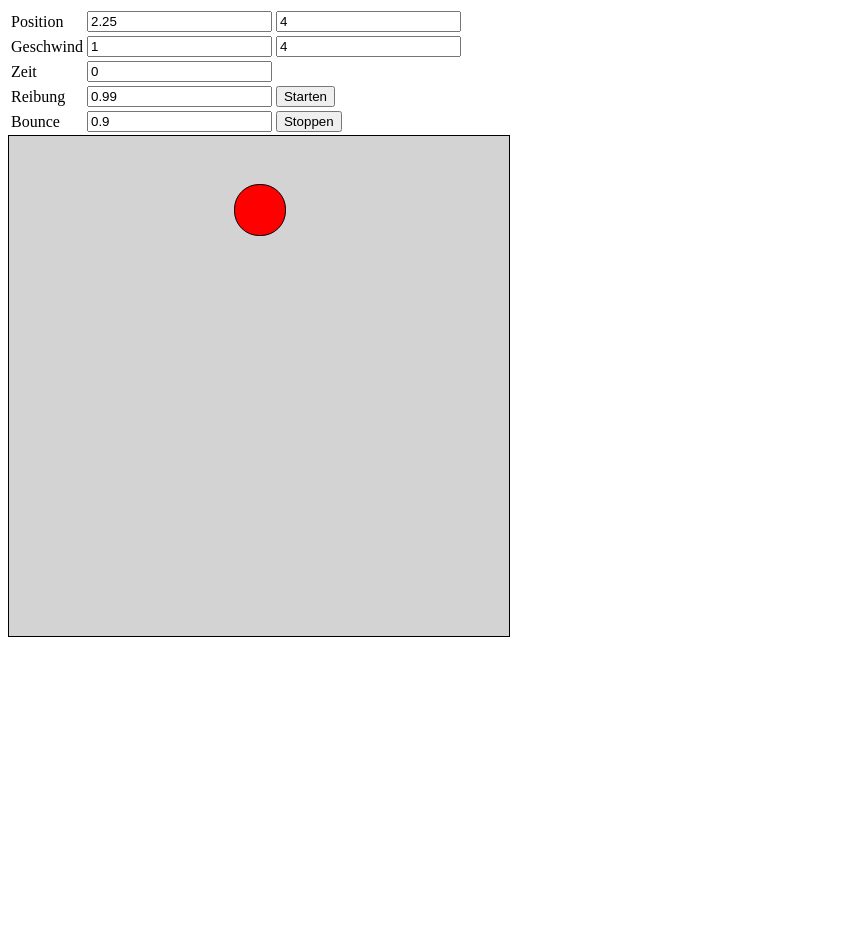
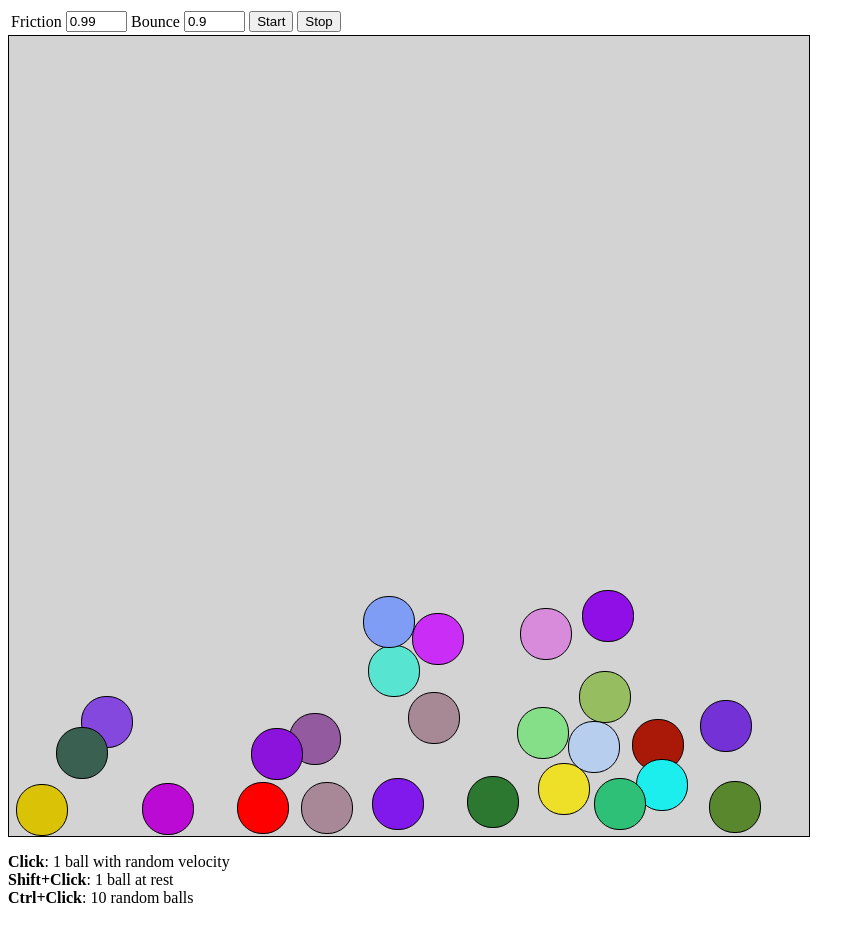
Before and after one commit to elor/nbody, a plain HTML site: page index.html in a window 1280 px wide. Shown: the whole page, without its empty margins (0-865 px from the left). Before the commit the page ends 800 px from the top, so only its background shows below. Drawn offline with Linux system fonts and the light colour scheme.

Commit message:
overdrive!

```diff
--- a/index.html
+++ b/index.html
@@ -9,35 +9,22 @@
 <form>
 	<table>
 		<tr>
-			<td>Position</td>
-			<td><input type="text" value="4.0" id="x" /></td>
-			<td><input type="text" value="4.0" id="y" /></td>
-		</tr>
-		<tr>
-			<td>Geschwind</td>
-			<td><input type="text" value="4.0" id="vx" /></td>
-			<td><input type="text" value="4.0" id="vy" /></td>
-		</tr>
-		<tr>
-			<td>Zeit</td>
-			<td><input type="text" value="4.0" id="time" /></td>
-			<td></td>
-		</tr>
-
-		<tr>
-			<td>Reibung</td>
+			<td>Friction</td>
 			<td><input type="text" value="4.0" id="friction" /></td>
-			<td><button id="start"> Starten </button></td>
-		</tr>
-		<tr>
 			<td>Bounce</td>
 			<td><input type="text" value="4.0" id="bounce" /></td>
-			<td><button id="stop"> Stoppen </button></td>
+			<td><button id="start">Start</button></td>
+			<td><button id="stop">Stop</button></td>
 		</tr>
 	<table>
 </form>
 <div id="plot">
 </div>
+<p>
+  <b>Click</b>: 1 ball with random velocity<br>
+  <b>Shift+Click</b>: 1 ball at rest<br>
+  <b>Ctrl+Click</b>: 10 random balls
+</p>
 <script src="jquery.min.js"></script>
 <script src="main.js"></script>
 </body>
--- a/main.js
+++ b/main.js
@@ -1,27 +1,18 @@
 $(function($){
-	var $x, $vx, $t, $ball, $plot, $y, $vy, $balls, x, y, vy, vx, g, t, interval, date, width, height, ballsize,friction, bounce, state;
-
-	$x = $('#x');
-	$vx = $('#vx');
-        $t = $('#time');
-        $y = $('#y');
-	$vy = $('#vy');
+	  var $ball, $plot, g, t, interval, date, width, height, ballsize, friction, bounce, state;
 
 	  $plot = $('#plot');
 	  $ball = $('<div>');
     $plot.append($ball);
 
 	  ballsize = $ball.width() / 100;
+    ballsize2 = ballsize*ballsize;
 	  width = $plot.width() / 100;
 	  height = $plot.height() / 100;
 
-	x = 2.25;
-	vx = 1;
-        y = 4;
-        vy = 4;
+    state = [];
 
-	state = [x, vx, y, vy];
-	$balls = [$ball];
+    window.State = state
 
 	  friction = 0.99;
     bounce = 0.9;
@@ -31,124 +22,153 @@ $(function($){
 	  interval = undefined;
 
 	  function update(){
-		var newdate, dt, ballid;
+		    var newdate, dt, steps, i;
 
 		    newdate = (new Date()).getTime();
 		    dt = (newdate - date) / 1000;
+        if (dt > 0.1) {
+            dt = 0.1;
+        }
 		    date = newdate;
 
-		for (ballid = 0; ballid < $balls.length; ballid += 1) {
-			selectBall(ballid);
-			collisionCheck();
-
-			y = y + dt* vy;
-	                vy= vy +dt * g;
-			x = x + dt * vx;
-	                t = t + dt;
-
-			saveBall(ballid);
+        steps = 10;
+        for (i = 0; i < steps; i += 1) {
+            ballphysics(dt/steps);
         }
 
 		    displayUpdate();
 	  }
 
-	function collisionCheck() {
-		collisionCheckTop();
-		collisionCheckBottom();
-		collisionCheckLeft();
-		collisionCheckRight();
+    function ballphysics(dt) {
+        var rate = new Array(state.length);
+
+        for (i = 0; i < state.length; i += 4) {
+            // vx
+            rate[i] = state[i+1];
+            // ax
+            rate[i+1] = 0;
+            //vy
+            rate[i+2] = state[i+3];
+            // ay
+            rate[i+3] = g;
 		    }
 
-	function collisionCheckBottom() {
-		if (y < 0) {
-			vx = vx * friction;
-			vy = -vy * bounce;
-			y = 0;
+        // mutual collisions
+        for (i = 0; i < state.length; i += 4) {
+            for (j = i+4; j < state.length; j += 4) {
+                dx = state[i] - state[j];
+                dy = state[i+2] - state[j+2];
 
-			if (vy < 0.6) {
-				vy = 0;
+                r2 = dx*dx + dy*dy;
+                if (r2 < ballsize2) {
+                    r = Math.sqrt(r2);
+                    F = 100 * (1/r - 1/ballsize);
+
+                    nx = dx / r;
+                    ny = dy / r;
+
+                    rate[i+1] += F * nx;
+                    rate[j+1] -= F * nx;
+                    rate[i+3] += F * ny;
+                    rate[j+3] -= F * ny;
+
+                    rate[i+1] -= (1-bounce) * 10 * rate[i];
+                    rate[i+3] -= (1-bounce) * 10 * rate[i+2];
+                    rate[j+1] -= (1-bounce) * 10 * rate[j];
+                    rate[j+1] -= (1-bounce) * 10 * rate[j+2];
                 }
-
             }
         }
 
+        window.Rate = rate
 
-	function collisionCheckTop() {
-		if (height < y + ballsize) {
-			vy = -vy * bounce;
-			y = width - ballsize;
-			vx = vx * friction;
+        for (i = 0; i < state.length; i += 1) {
+            state[i] += rate[i] * dt
+        }
+	      t = t + dt;
+
+        for (i = 0; i < state.length; i += 4) {
+            do {
+                collided = false;
+                // left / right
+		            if (width < state[i+0] + ballsize) {
+			              state[i+0] = width - ballsize;
+                    if (state[i+1] > 0) {
+			                  state[i+1] *= -bounce;
+                        state[i+3] *= friction;
+                    }
+                    collided = true;
+		            } else if (state[i+0] < 0) {
+                        state[i+0] = 0;
+                    if (state[i+1] < 0) {
+			                  state[i+1] *= -bounce;
+			                  state[i+3] *= friction;
+                    }
+                    collided = true;
+		            }
+
+		            if (height < state[i+2] + ballsize) {
+			              state[i+2] = height - ballsize;
+                    if (state[i+3] > 0) {
+                        state[i+1] *= friction;
+			                  state[i+3] *= -bounce;
+                    }
+                    collided = true;
+		            } else if (state[i+2] < 0) {
+                    state[i+2] = 0;
+                    if (state[i+3] < 0) {
+                        state[i+1] *= friction;
+			                  state[i+3] *= -bounce;
+                    }
+                    if (state[i+3] < 0.6) {
+                        vy = 0;
+                    }
+                    collided = true;
+		            }
+            } while (collided);
         }
     }
 
+    function randomColor() {
+        var r,g,b,norm;
 
-	function collisionCheckRight() {
-		if (width < x + ballsize) {
-			vx = -vx * bounce;
-			x = width - ballsize;
-			vy = vy * friction;
-		}
-	}
+        r = Math.random();
+        g = Math.random();
+        b = Math.random();
 
-	function collisionCheckLeft() {
-		if (x < 0) {
-			vx = -vx * bounce;
-			x = 0;
-			vy = vy * friction;
-		}
+        //        norm = Math.sqrt(r*r + g*g + b*b) / 255;
+        norm = 1/255;
+
+        r /= norm;
+        g /= norm;
+        b /= norm;
+
+        r = Math.round(r);
+        g = Math.round(g);
+        b = Math.round(b);
+
+        console.log('#' + r.toString(16).replace(/^(.)$/, "0$1") + g.toString(16).replace(/^(.)$/, "0$1") + b.toString(16).replace(/^(.)$/, "0$1"));
+
+        return '#' + r.toString(16).replace(/^(.)$/, "0$1") + g.toString(16).replace(/^(.)$/, "0$1") + b.toString(16).replace(/^(.)$/, "0$1");
     }
 
 
 	  function displayUpdate() {
-		for (ballid = 0; ballid < $balls.length; ballid += 1) {
-			selectBall(ballid);
-
-			setPosition($ball, 100 * x, 100 * y);
+        var $balls = $plot.children();
+		    for (ballid = 0; ballid*4 < state.length; ballid += 1) {
+            if (ballid >= $balls.length) {
+                $plot.append($ball.clone().css('background-color', randomColor()));
+                $balls = $plot.children();
             }
-
-		selectBall(0);
-
-	        $x.val(x);
-	        $vx.val(vx);
-	        $t.val(t);
-		$y.val(y);
-	        $vy.val(vy);
+            $ball = $balls.eq(ballid);
+			      setPosition($ball, 100 * state[ballid*4], 100 * state[ballid*4+2]);
+		    }
 	  }
 
 	  function setPosition($obj, x, y) {
 		    $obj.css('left', x);
-		$obj.css('top', 500-y);
+		    $obj.css('top', 100*height-y);
 	  }
-
-	function selectBall(index) {
-		var offset;
-		offset = 4*index;
-		$ball = $balls[index];
-		x = state[offset];
-		vx = state[offset+1];
-		y = state[offset+2];
-		vy = state[offset+3];
-	}
-
-	function saveBall(index) {
-		var offset;
-		offset = 4*index;
-		state[offset] = x;
-		state[offset+1] = vx;
-		state[offset+2] = y;
-		state[offset+3] = vy;
-	}
-
-	$x.change(function(e){
-		x= Number($x.val());
- 		displayUpdate();
-
-	});
-
-	$vx.change(function(e){
-		vx= Number($vx.val());
-		displayUpdate();
-	});
 
 	  $('#start').click(function(e){
 		    // simulation starten, wenn sie noch nicht läuft
@@ -158,7 +178,7 @@ $(function($){
 		    }
 		    e.preventDefault();
 		    return false;
-	});
+	  }).click();
 
 	  $('#stop').click(function(e){
 		    // simulation stoppen
@@ -170,19 +190,39 @@ $(function($){
 		    return false;
 	  });
 
-	$plot.click(function(e) {
-		var $newball;
-		$newball = $('<div>');
+    function addRandomBalls(num, resting) {
+        var i;
+	      for (i = 0; i < num; i += 1) {
+            addRandomBall(resting);
+        }
+    }
 
-		$balls.push($newball);
-		$plot.append($newball);
+
+    function addRandomBall(resting){
+        return addBall({
+            offsetX: width * Math.random() * 100,
+            offsetY: height * Math.random() * 100,
+            shiftKey: resting
+        });
+    }
+
+    function addBall(e){
+        if (e.ctrlKey) {
+            return addRandomBalls(10, e.shiftKey);
+        }
+
+        var vx = e.shiftKey ? 0 : 20*Math.random() - 10;
+        var vy = e.shiftKey ? 0 : 20*Math.random() - 10;
+
 		    state.push(e.offsetX / 100 - ballsize/2);
-		state.push(20*Math.random() - 10);
+		    state.push(vx);
 		    state.push(height - e.offsetY / 100 - ballsize/2);
-		state.push(20*Math.random() - 10);
+		    state.push(vy);
 
 		    displayUpdate();
-	});
+    }
+
+	  $plot.click(addBall);
 
 	  $('#friction').change(function(e) {
 		    friction = Number($(this).val());
@@ -192,5 +232,5 @@ $(function($){
 		    bounce = Number($(this).val());
 	  }).val(bounce);
 
-	displayUpdate();
+    addRandomBalls(25);
 });
--- a/style.css
+++ b/style.css
@@ -1,18 +1,18 @@
-body {
-	width: 80%;
+input {
+    width: 4em;
 }
 
 #plot {
 	position: relative;
-	width: 500px;
-	height: 500px;
+	width: 800px;
+	height: 800px;
 	border: black solid 1px;
 	background-color: #d3d3d3;
 }
 
 #plot > div {
 	display: block;
-	position: relative;
+	position: absolute;
 	margin-top: -52px;
 	width: 50px;
 	height: 50px;
```
Lines whose indentation alone changed are shown as unchanged.
